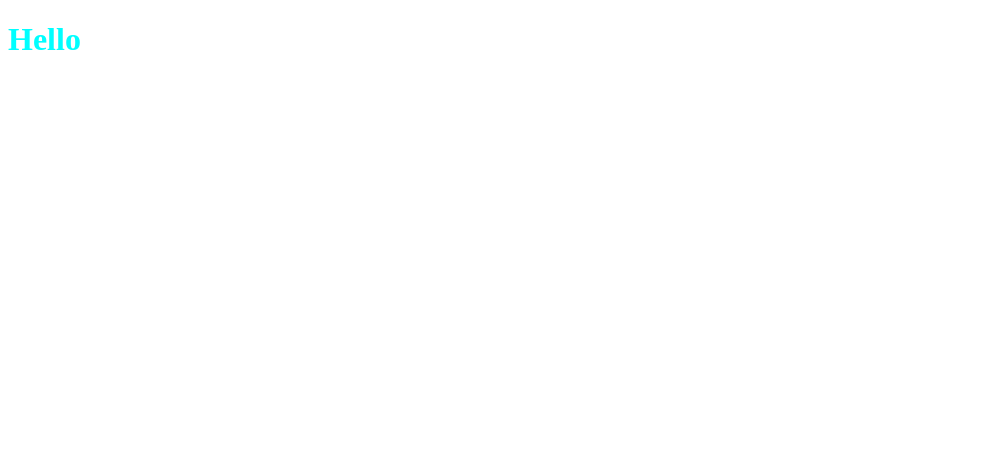
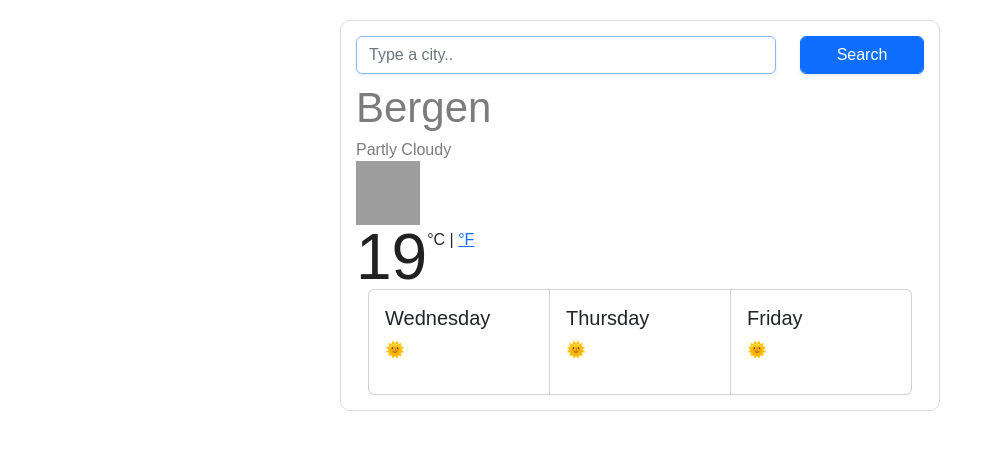
Before and after one commit to Meretehjn/weatherapp, a plain HTML site: page index.html in a window 1280 px wide. Shown: the whole page, without its empty margins (0-995 px from the left). Drawn offline with nearby package versions, Linux system fonts and the light colour scheme; files that its build step writes are made by us from their sources; grey boxes are pictures that could not be loaded.

Commit message:
feat
Add code to proper folder

```diff
--- a/index.html
+++ b/index.html
@@ -1,21 +1,105 @@
 <!DOCTYPE html>
 <html lang="en">
 <head>
-    <meta charset="UTF-8">
+    <title>Weather app</title>
+<meta charset="UTF-8">
     <meta http-equiv="X-UA-Compatible" content="IE=edge">
     <meta name="viewport" content="width=device-width, initial-scale=1.0">
-    <title>Document</title>
-    <style>
-        h1 {
-            color:aqua;
+    <link href="https://cdn.jsdelivr.net/npm/bootstrap@5.2.0-beta1/dist/css/bootstrap.min.css"
+    rel="stylesheet"
+    integrity="sha384-0evHe/X+R7YkIZDRvuzKMRqM+OrBnVFBL6DOitfPri4tjfHxaWutUpFmBp4vmVor"
+    crossorigin="anonymous"/>
+    <script src="https://unpkg.com/axios/dist/axios.min.js"></script>
+<link rel="stylesheet" href="src/styles.css"/>
+</head>
 
-        }
-    </style>
-    <h1>
-        Hello
-    </h1>
-</head>
 <body>
-
-</body>
-</html>
+  <div class="container">
+    <div class="weather-app">
+      <form class="search-form" id="search-form">
+        <div class="row">
+          <div class="col-9">
+            <input
+              type="search"
+              placeholder="Type a city.."
+              autofocus="on"
+              autocomplete="off"
+              id="city-input"
+              class="form-control shadow-sm"
+            />
+          </div>
+          <div class="col-3">
+            <input
+              type="submit"
+              value="Search"
+              class="form-control btn btn-primary shadow-sm"
+            />
+          </div>
+        </div>
+      </form>
+      <h1 id="city">
+        Bergen
+      </h1>
+      <ul>
+      <h2></h2>
+        <li>
+          Partly Cloudy
+        </li>
+      </ul>
+      <div class="row">
+        <div class="col-6">
+          <div class="clearfix">
+            <img
+              src="https://ssl.gstatic.com/onebox/weather/64/partly_cloudy.png"
+              alt="Cloudy icon"
+              class="weather-icon float-left"
+            />
+            <div class="float-left">
+              <span class="temperature">19</span
+              ><span class="units">°C | <a href="#">°F</a></span>
+            </div>
+          </div>
+        </div>
+</div>
+<div class="container">
+  <div class="row">
+    <div class="card-group">
+        <div class="card">
+          <div class="card-body">
+            <h5 class="card-title">Wednesday</h5>
+            <p class="card-text">
+                🌞
+            </p>
+            <p class="card-text">
+              <small class="text-muted"></small>
+            </p>
+          </div>
+        </div>
+        <div class="card">
+          <div class="card-body">
+            <h5 class="card-title">Thursday</h5>
+            <p class="card-text">
+                🌞
+            </p>
+            <p class="card-text">
+              <small class="text-muted"></small>
+            </p>
+          </div>
+        </div>
+        <div class="card">
+          <div class="card-body">
+            <h5 class="card-title">Friday</h5>
+            <p class="card-text">
+                🌞
+            </p>
+            <p class="card-text">
+              <small class="text-muted"></small>
+            </p>
+          </div>
+          </div>
+        </div>
+      </div>
+    </div>
+    <script src="src/index.js"></script>
+              </body>
+            </html>
--- a/styles.css
+++ b/styles.css
@@ -0,0 +1,65 @@
+
+body {
+  font-family: arial, sans-serif;
+}
+
+h1 {
+  color: #7c7c7c;
+  font-size: 42px;
+  font-weight: 100;
+  line-height: 28px;
+  margin: 0;
+}
+
+ul {
+  margin: 0 0 10px;
+  padding: 0;
+}
+
+li {
+  color: #7c7c7c;
+  font-size: 16px;
+  font-weight: 100;
+  height: 19px;
+  line-height: 1;
+  list-style: none;
+  padding-top: 10px;
+}
+
+.weather-app {
+  border: 1px solid #dadde1;
+  padding: 15px;
+  margin: 20px auto;
+  border-radius: 10px;
+  max-width: 600px;
+}
+
+.weather-icon {
+  height: 64px;
+  width: 64px;
+  margin-right: 10px;
+}
+
+.temperature {
+  color: rgb(33, 33, 33);
+  font-size: 64px;
+  font-weight: 400;
+  line-height: 1;
+}
+
+.units {
+  position: relative;
+  top: -34px;
+}
+
+.search-form {
+  margin-bottom: 20px;
+}
+h2 {
+  color: #7c7c7c;
+  font-size: 24px;
+  font-weight: 100;
+  line-height: 28px;
+  margin: 0;
+  padding-top: 10px;
+}
```
Also changed, not shown: index.js (+74 -0 lines).
